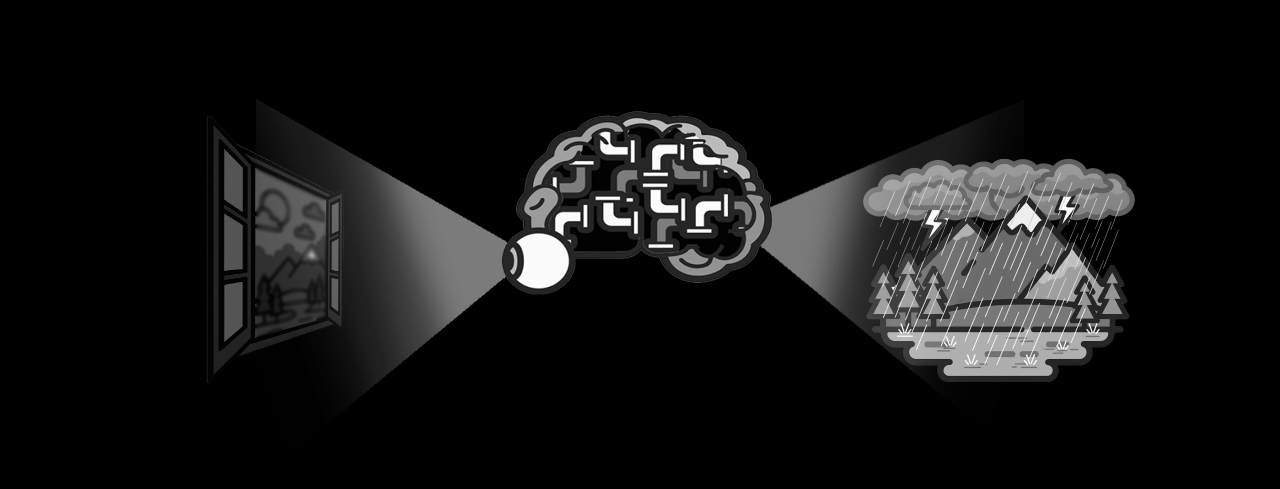
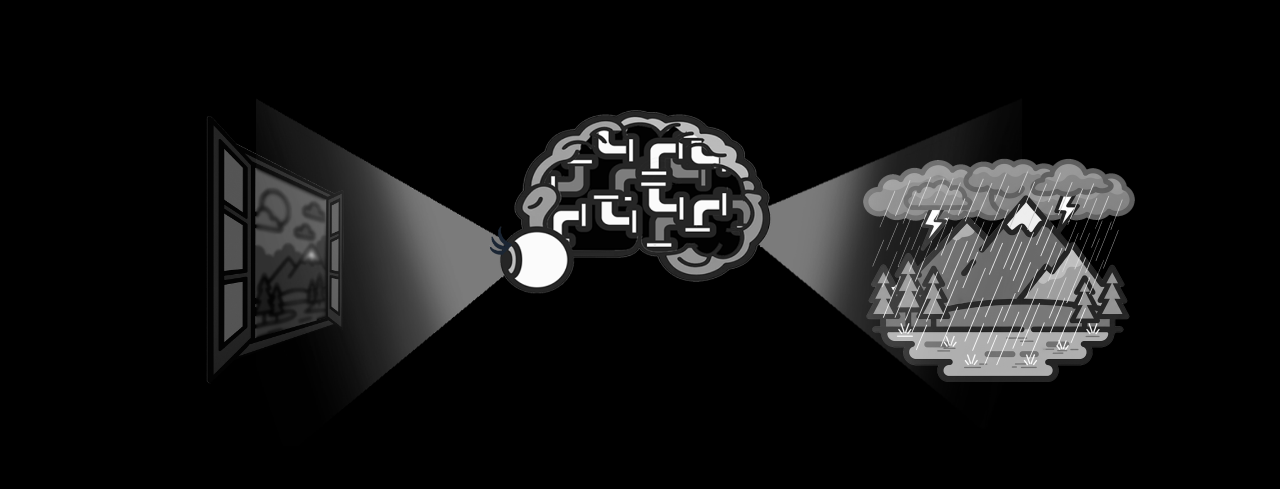
Before and after one commit to dzsano/rottenbillerdavid.github.io, a Jekyll site: the page _layouts/default.html, which Jekyll copies as it is, in a window 1280 px wide. Shown: the part 129-618 px from the top of the page. Built offline with Jekyll 4.4.1, drawn with Linux system fonts in a browser that asks for light colours.

Commit message:
Update brain images in default layout

```diff
--- a/_layouts/default.html
+++ b/_layouts/default.html
@@ -6,7 +6,7 @@
 <title>{{ page.title }} | {{ site.title }}</title>
 
 <!-- Preload happy-state images -->
-<link rel="preload" as="image" href="/assets/images/h_brain.png" />
+<link rel="preload" as="image" href="/assets/images/h_brain_lashes.png" />
 <link rel="preload" as="image" href="/assets/images/happy_window2.png" />
 <link rel="preload" as="image" href="/assets/images/happy_scenery.png" />
 
@@ -149,8 +149,8 @@ html.happy .corner-links a {
   </div>
 
   <div class="brain" id="brain">
-    <img src="/assets/images/g_brain.png" class="gloomy" alt="Gloomy brain" />
-    <img src="/assets/images/h_brain.png" class="happy"  alt="Happy brain" />
+    <img src="/assets/images/g_brain_lashes.png" class="gloomy" alt="Gloomy brain" />
+    <img src="/assets/images/h_brain_lashes.png" class="happy"  alt="Happy brain" />
   </div>
 
   <img src="/assets/images/lock_blue.png" class="lock" id="lock" alt="Lock" />
```
